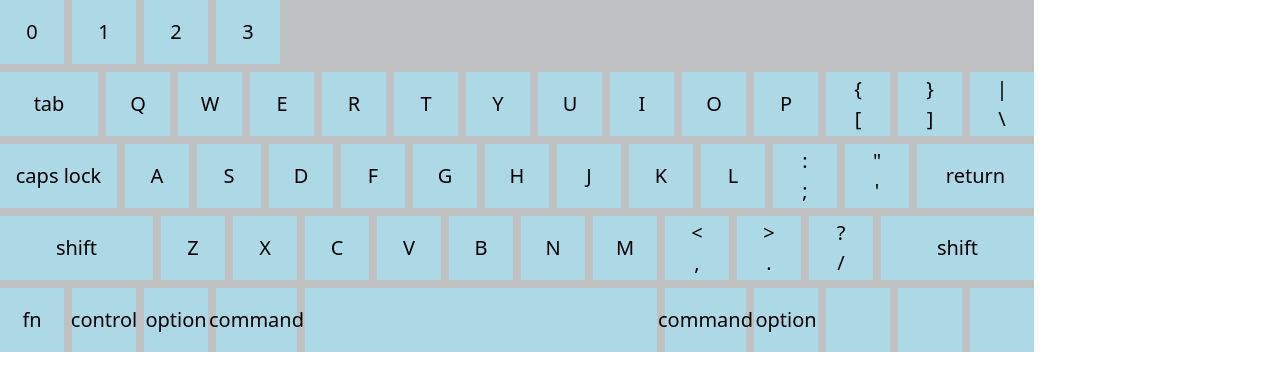
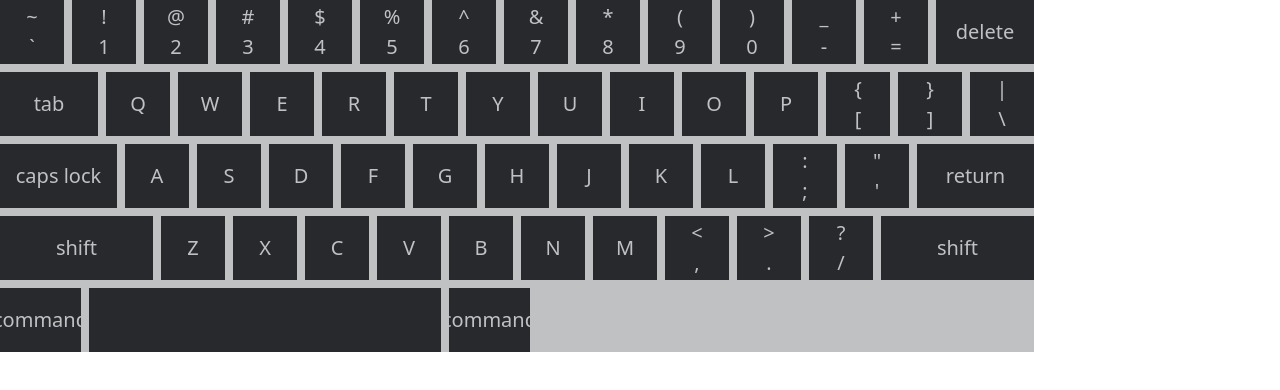
Before and after one commit to Hasuzawa/virtual-keyboard, a React (Create React App) app: page / in a window 1280 px wide. Shown: the top 390 px of the page. Built offline with nearby package versions, Linux system fonts and the light colour scheme.

Commit message:
refactored Keyboard

```diff
--- a/src/App.tsx
+++ b/src/App.tsx
@@ -1,6 +1,5 @@
-import { Counter } from './features/counter/Counter';
-import KeyCap from "./component/KeyCap"
 import MacKeyboard from './component/MacKeyboard';
+
 
 function App() {
   return (
--- a/src/component/KeyCap.tsx
+++ b/src/component/KeyCap.tsx
@@ -2,6 +2,11 @@ import styled from "styled-components"
 
 
 interface KeyCapProps {
+    keyCapColor: string
+    keyCapTextColor: string
+    placement?: string
+
+
     className?: string
     children?: string | React.ReactNode
     width?: number
@@ -33,15 +38,20 @@ const rawKeyCap = (props: KeyCapProps) => {
 // }
 
 const KeyCap = styled(rawKeyCap)`
-    background-color: lightblue;
+    background-color: ${props => props.keyCapColor};
+    color: ${props => props.keyCapTextColor};
     width: ${props => props.width ?? 64}px;
     height: 64px;
     display: flex;
     flex-direction: column;
     flex-wrap: nowrap;
+
+    font-size: 20px;
+    /* box-shadow: 0px 0px 0px 0px black; */
+
+
     justify-content: center;
     align-items: center;
-    font-size: 20px;
 `
 
 
--- a/src/component/MacKeyboard.tsx
+++ b/src/component/MacKeyboard.tsx
@@ -10,49 +10,113 @@ const MacKeyboard = () => {
     const keyCapColor = "#28292d"
     const keyCapTextColor = "#c0c1c3"
 
-    const qwer = []
-    for (let comb in ["~`", "!1", "@2", "#3"]) {
-        let content = null
-        if (comb.length === 1) {
-            content = comb
-        } else {
-            content = []
-            for (let char in comb.split("")) {
-                content.push(<span>{char}</span>)
+
+    const rowProps = {
+        "columnSeparation": columnSeparation
+    }
+
+    const keyCapProps = {
+        "keyCapColor": keyCapColor,
+        "keyCapTextColor": keyCapTextColor
+    }
+
+    const numberRow = splitContent(
+        ["~`", "!1", "@2", "#3", "$4", "%5", "^6", "&7", "*8", "(9", ")0", "_-", "+="]
+    )
+
+    const qwerRow = splitContent(
+        ["Q","W","E","R","T","Y","U","I","O","P","{[","}]","|\\"]
+    )
+
+    const asdfRow = splitContent(
+        ["A", "S", "D", "F", "G", "H", "J", "K", "L", ":;", "\"'"]
+    )
+
+    const zxcvRow = splitContent(
+        ["Z", "X", "C", "V", "B", "N", "M", "<,", ">.", "?/"]
+    )
+
+
+    // for (let comb of ["~`", "!1", "@2", "#3", "$4", "%5", "^6", "&7", "*8", "(9", ")0", "_-", "+="]) {
+    //     let content = null
+    //     if (comb.length === 1) {
+    //         content = comb
+    //     } else {
+    //         content = []
+    //         for (let char of comb.split("")) {
+    //             content.push(<span key={char}>{char}</span>)
+    //         }
+    //     }
+    //     numberRow.push(
+    //     <KeyCap
+    //         key={comb}
+    //         {...keyCapProps}
+    //     >
+    //         {content}
+    //     </KeyCap>
+    //     )
+    // }
+
+    function splitContent(contentArray: string[]) {
+        let rowContent = []
+        let cellContent = null
+        for (let content of contentArray) {
+            if (content.length === 1) {
+                cellContent = content
+            } else {
+                cellContent = []
+                for (let char of content.split("")) {
+                    cellContent.push(<span key={char}>{char}</span>)
+                }
             }
+            rowContent.push(
+                <KeyCap
+                    key={content}
+                    {...keyCapProps}
+                >
+                    {cellContent}
+                </KeyCap>
+            )
         }
-        qwer.push(<KeyCap>{content}</KeyCap>)
+        return rowContent
     }
+
+
 
     return (
         <Keyboard
             keyboardColor={keyboardColor}
-            rowSeparation={8}
+            rowSeparation={rowSeparation}
         >
+            <Row {...rowProps}>
+                {numberRow}
+                <KeyCap width={98} {...keyCapProps}>delete</KeyCap>
+            </Row>
+            <Row {...rowProps}>
+                <KeyCap width={98} {...keyCapProps}>tab</KeyCap>
+                {qwerRow}
+            </Row>
+            <Row {...rowProps}>
+                <KeyCap width={117} {...keyCapProps}>caps lock</KeyCap>
+                {asdfRow}
+                <KeyCap width={117} {...keyCapProps}>return</KeyCap>
+            </Row>
+            <Row {...rowProps}>
+                <KeyCap width={153} {...keyCapProps}>shift</KeyCap>
+                {zxcvRow}
+                <KeyCap width={153} {...keyCapProps}>shift</KeyCap>
+            </Row>
+            <Row {...rowProps}>
+
+                <KeyCap width={81} {...keyCapProps}>command</KeyCap>
+                <KeyCap width={352} {...keyCapProps}></KeyCap>
+                <KeyCap width={81} {...keyCapProps}>command</KeyCap>
+
+            </Row>
+
+            {/*
             <Row columnSeparation={columnSeparation}>
-                {qwer}
-                {/* {["~`", "!1", "@2", "#3"].map(
-                    (symbols: string) => symbols.split("").map(
-                        (char: string) =>
-                    )
-                )} */}
-                {/* <KeyCap>~</KeyCap>
-                <KeyCap>1</KeyCap>
-                <KeyCap>2</KeyCap>
-                <KeyCap>3</KeyCap>
-                <KeyCap>4</KeyCap>
-                <KeyCap>5</KeyCap>
-                <KeyCap>6</KeyCap>
-                <KeyCap>7</KeyCap>
-                <KeyCap>8</KeyCap>
-                <KeyCap>9</KeyCap>
-                <KeyCap>0</KeyCap>
-                <KeyCap>-</KeyCap>
-                <KeyCap>+</KeyCap>
-                <KeyCap width={98}>delete</KeyCap> */}
-            </Row>
-            <Row columnSeparation={columnSeparation}>
-                <KeyCap width={98}>tab</KeyCap>
+
                 {"QWERTYUIOP".split("").map((char: string) => <KeyCap key={char}>{char}</KeyCap>)}
                 <KeyCap>
                     <span>&#123;</span>
@@ -108,7 +172,7 @@ const MacKeyboard = () => {
                 <KeyCap></KeyCap>
                 <KeyCap></KeyCap>
                 <KeyCap></KeyCap>
-            </Row>
+            </Row> */}
 
         </Keyboard>
     )
```
